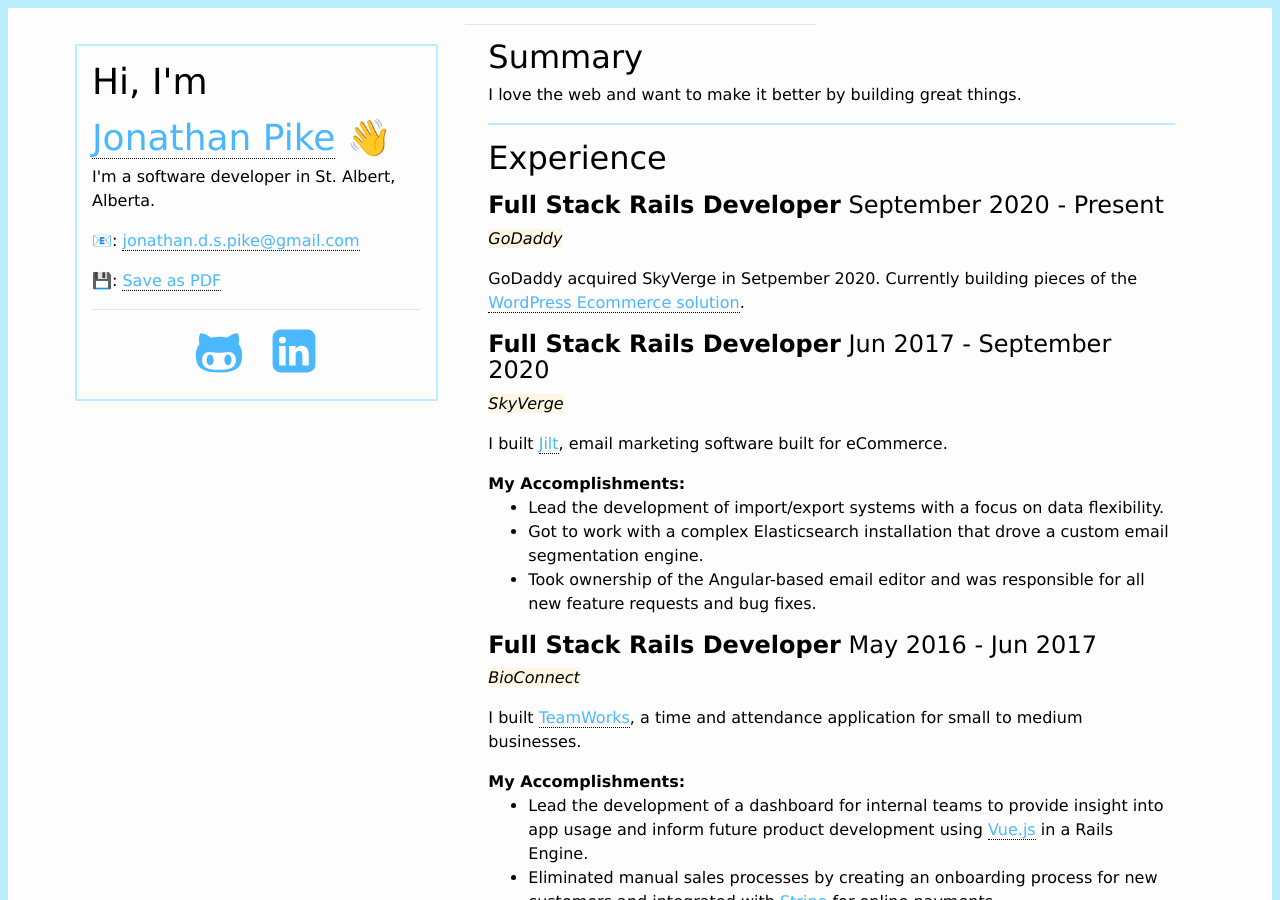
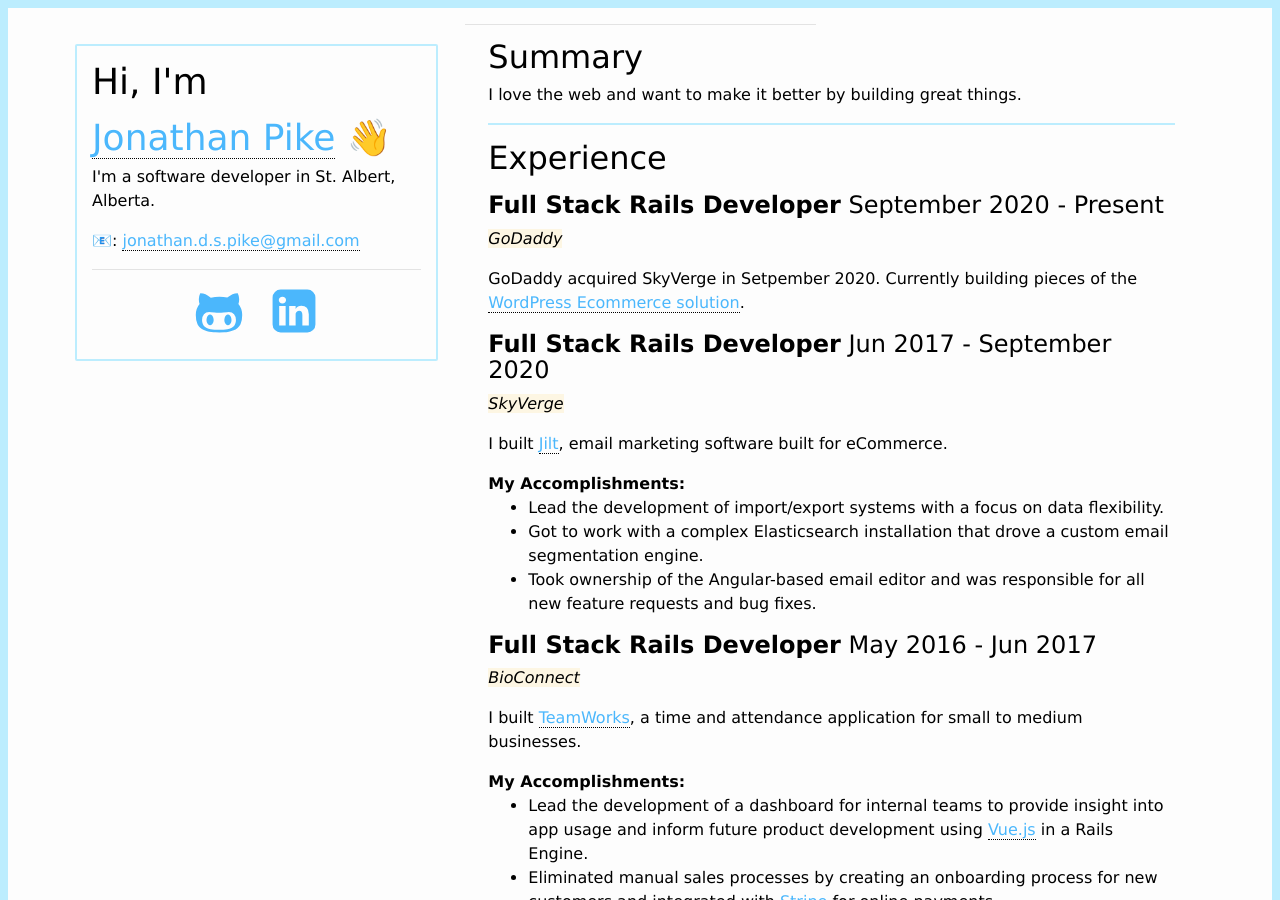
Before and after one commit to jonathanpike/jonathanpike.github.io, a Jekyll site: the page built from resume.md, in a window 1280 px wide and 900 px high. Built offline with Jekyll 4.4.1, drawn with Linux system fonts in a browser that asks for light colours.

Commit message:
Comment out the PDF link while I get that sorted out

```diff
--- a/_layouts/resume.html
+++ b/_layouts/resume.html
@@ -19,7 +19,7 @@
         <h1><a href="{{ site.baseurl }}/">Jonathan Pike</a> 👋</h1>
 				<p>I'm a software developer in St. Albert, Alberta.</p>
 				<p>📧: <a href="mailto:jonathan.d.s.pike@gmail.com">jonathan.d.s.pike@gmail.com</a></p>
-        <p>💾: <a href="https://github.com/jonathanpike/pike-resume/raw/master/resume.pdf">Save as PDF</a></p>
+        <!-- <p>💾: <a href="https://github.com/jonathanpike/pike-resume/raw/master/resume.pdf">Save as PDF</a></p> -->
 				<hr />
 				<div class="text-center">
 					<ul class="social">
```
